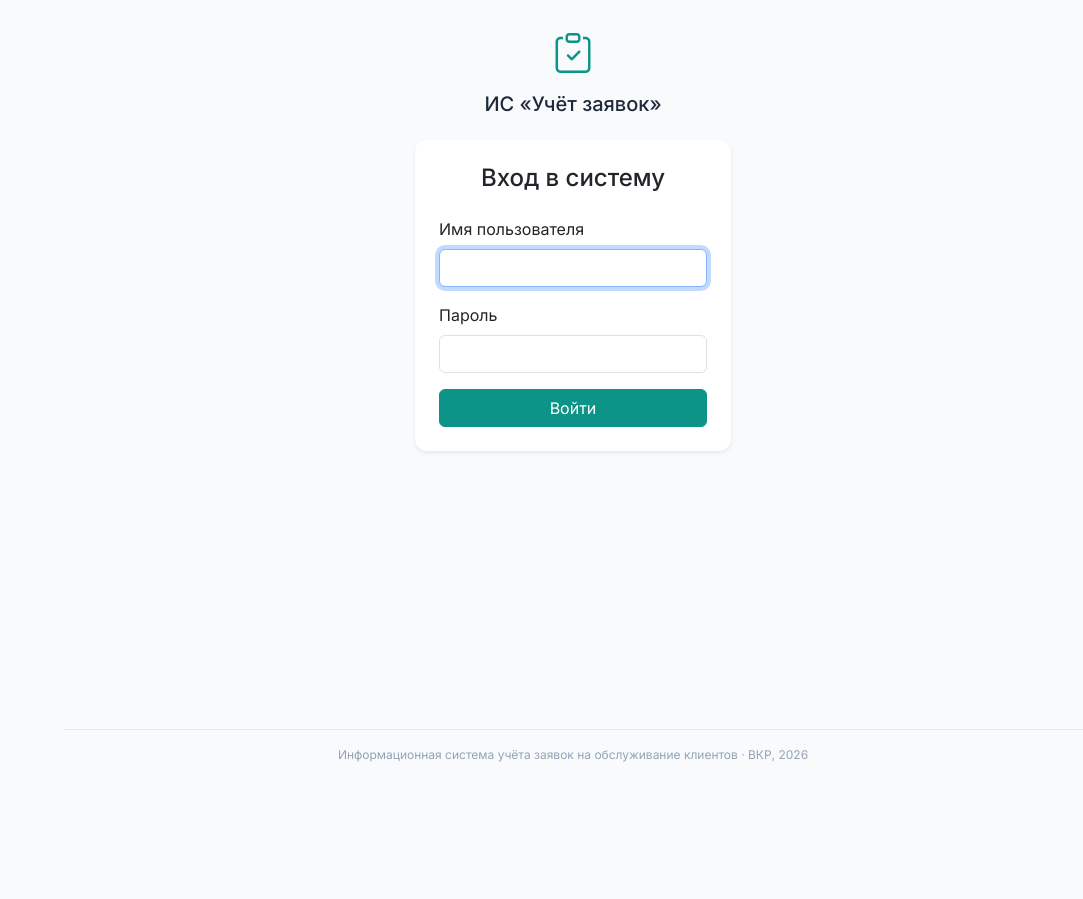
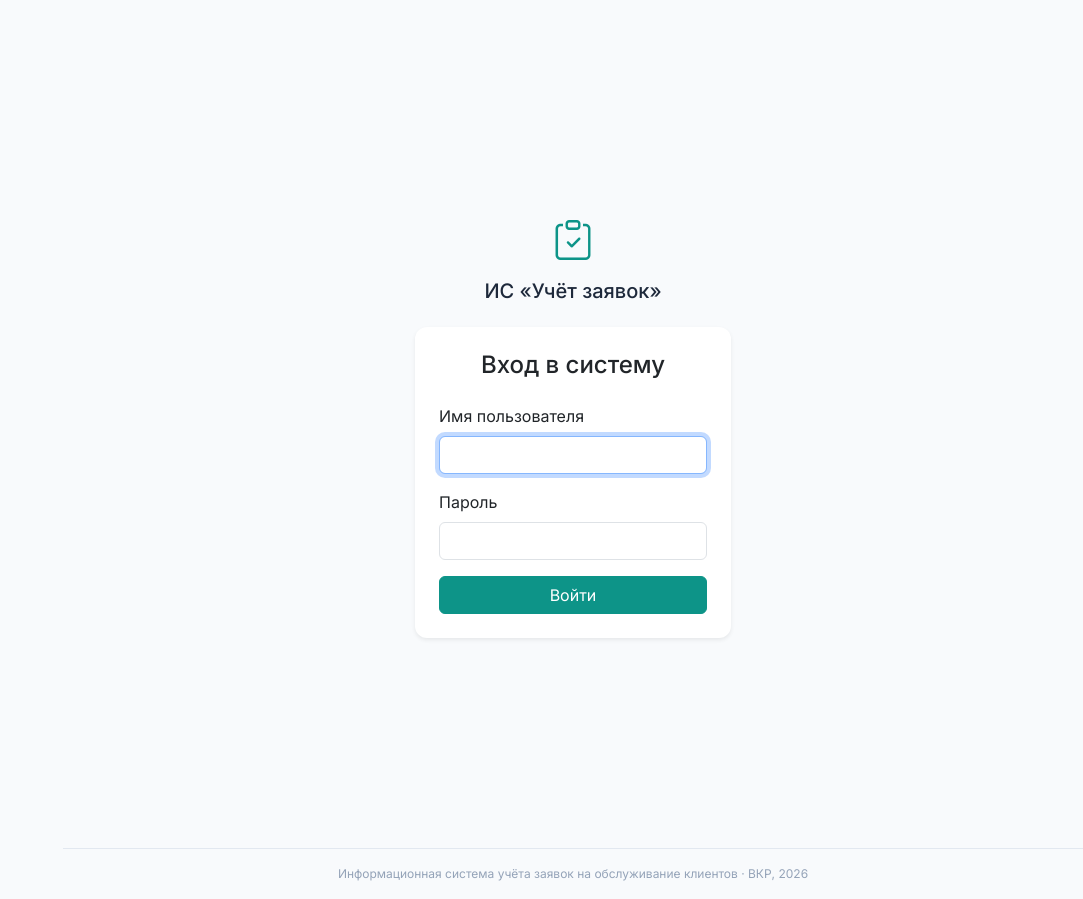
Before and after one commit to makkawelli/-, a Django app: page /accounts/login/ in a window 1280 px wide. Shown: the part 20-919 px from the top of the page, without its empty margins (197-1280 px from the left). Before the commit the page ends 782 px from the top, so only its background shows below. Run offline with Django 5.2, Linux system fonts and the light colour scheme.

Commit message:
Update login.html

```diff
--- a/app/templates/registration/login.html
+++ b/app/templates/registration/login.html
@@ -6,7 +6,7 @@
 {% block title %}Вход{% endblock %}
 
 {% block content %}
-<div class="container-fluid d-flex justify-content-center align-items-center" style="min-height: 50vh;">
+<div class="container-fluid d-flex justify-content-center align-items-center min-vh-100">
     <div class="col-md-5 col-lg-4">
 
         <div class="text-center mb-4">
```
